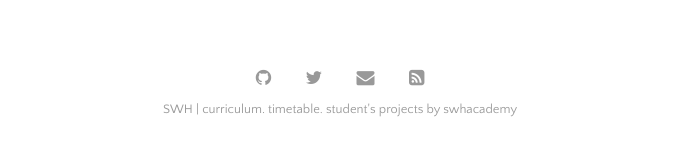
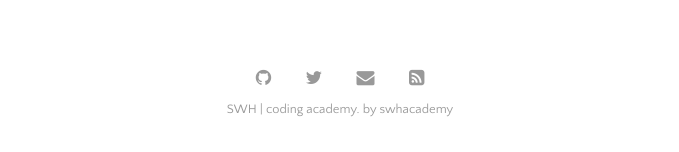
Before and after one commit to tobby48/swh-blog, a Jekyll site: the page built from index.html, in a window 1280 px wide and 900 px high, scrolled down 2243 px. Shown: the part 745-897 px from the top of the window, without its empty margins (300-979 px from the left). Built offline with Jekyll 4.4.1, drawn with Linux system fonts in a browser that asks for light colours; the list of posts is cut into pages by our own code; some of the changed text lies outside the part shown.

Commit message:
subtitle change

```diff
--- a/_config.yml
+++ b/_config.yml
@@ -21,7 +21,7 @@ plugins:             [jekyll-paginate, jekyll-sitemap, jekyll-feed, jekyll-seo-t
 
 # Customise atom feed settings (this is where Jekyll-Feed gets configuration information)
 title:               'SWH'
-description:         ' curriculum. timetable. student''s projects'
+description:         ' coding academy.'
 author:              'swhacademy'
 
 # RSS 2.0 can be used instead of Atom by uncommenting following two lines
```
